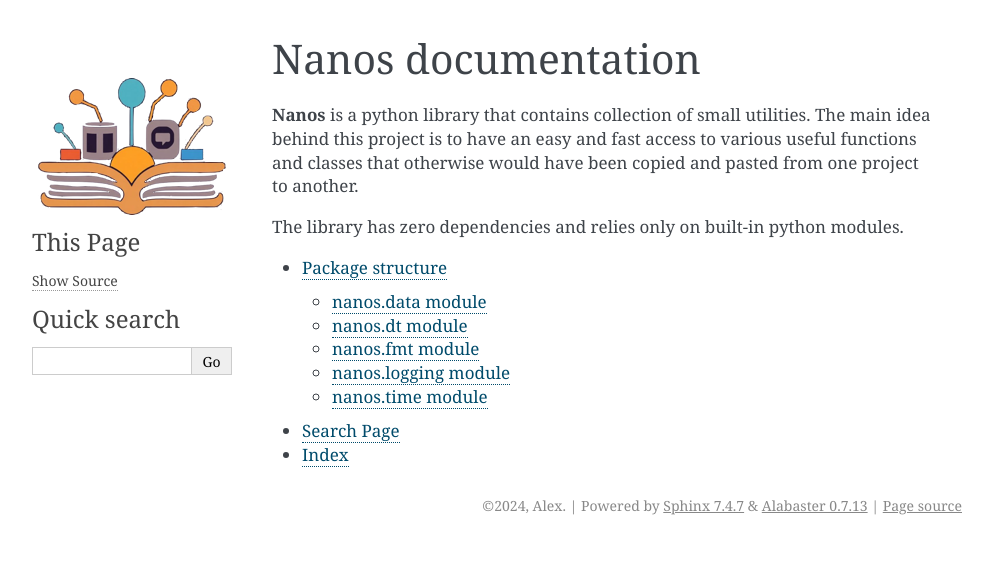
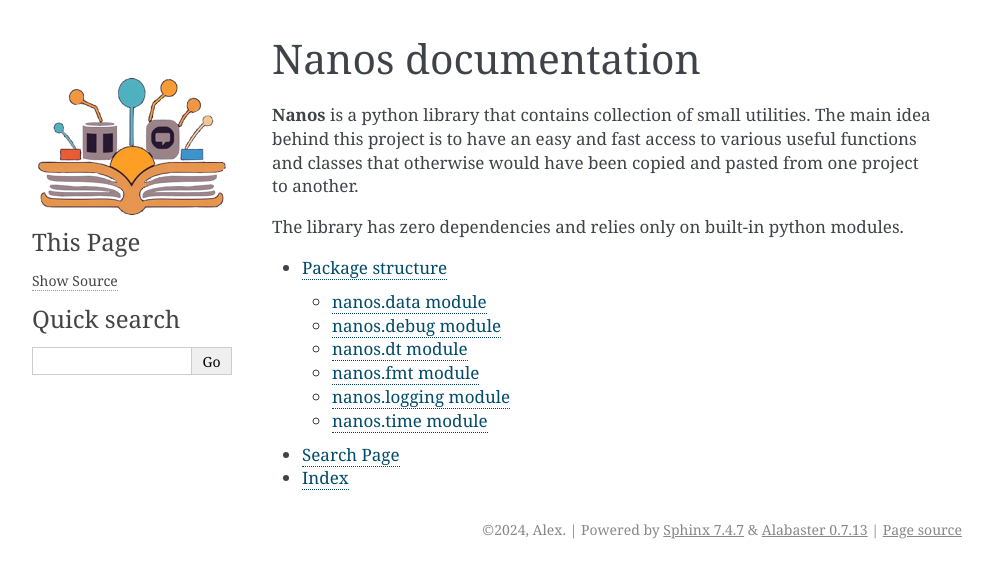
Before and after one commit to aleosd/nanos, a Sphinx documentation site: the page built from docs/source/index.rst, in a window 1280 px wide. Shown: the top 578 px of the page, without its empty margins (148-1140 px from the left). Built offline with Sphinx 7.4.7, drawn with Linux system fonts in a browser that asks for light colours.

Commit message:
[docs-update] Update documentation with new module (#21)

```diff
--- /dev/null
+++ b/docs/source/generated/nanos.debug.rst
@@ -0,0 +1,7 @@
+nanos.debug module
+==================
+
+.. automodule:: nanos.debug
+   :members:
+   :undoc-members:
+   :show-inheritance:
--- a/docs/source/generated/nanos.rst
+++ b/docs/source/generated/nanos.rst
@@ -5,6 +5,7 @@ Package structure
    :maxdepth: 4
 
    nanos.data
+   nanos.debug
    nanos.dt
    nanos.fmt
    nanos.logging
```
